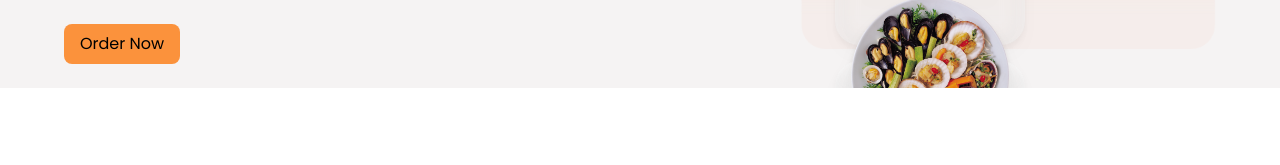
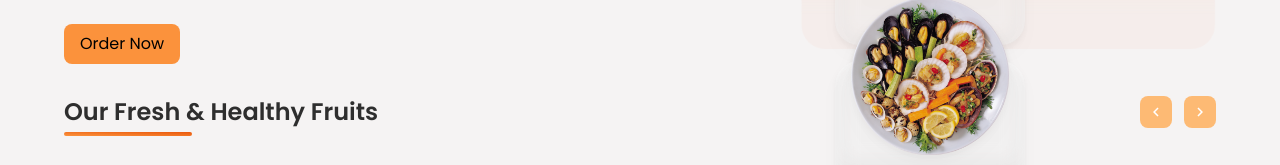
Before and after one commit to krish-98/restaurant-app, a React (Create React App) app: page / in a window 1280 px wide. Shown: the part 720-885 px from the top of the page. Before the commit the page ends 808 px from the top, so only its background shows below. Built offline with nearby package versions, Linux system fonts and the light colour scheme; no server answers; the database is empty.

Commit message:
fruit section (part-1)

```diff
--- a/src/components/MainContainer.jsx
+++ b/src/components/MainContainer.jsx
@@ -1,10 +1,35 @@
 import React from "react"
 import HomeContainer from "./HomeContainer"
+import { motion } from "framer-motion"
+import { MdChevronRight, MdChevronLeft } from "react-icons/md"
 
 const MainContainer = () => {
   return (
     <div className="w-full h-auto flex flex-col items-center justify-center">
       <HomeContainer />
+
+      <section className="w-full my-6">
+        <div className="w-full h-auto flex items-center justify-between">
+          <p className="text-2xl font-semibold capitalize text-headingColor relative before:absolute before:rounded-lg before:content before:w-32 before:h-1 before:-bottom-2 before:left-0 before:bg-gradient-to-tr from-orange-400 to-orange-600 transition-all ease-in-out duration-100">
+            Our fresh & Healthy fruits
+          </p>
+
+          <div className="hidden md:flex gap-3 items-center">
+            <motion.div
+              whileTap={{ scale: 0.75 }}
+              className="w-8 h-8 rounded-lg bg-orange-300 hover:bg-orange-500 cursor-pointer transition-all duration-100 ease-in-out hover:shadow-lg flex items-center justify-center"
+            >
+              <MdChevronLeft className="text-lg text-white" />
+            </motion.div>
+            <motion.div
+              whileTap={{ scale: 0.75 }}
+              className="w-8 h-8 rounded-lg bg-orange-300 hover:bg-orange-500 cursor-pointer transition-all duration-100 ease-in-out hover:shadow-lg flex items-center justify-center"
+            >
+              <MdChevronRight className="text-lg text-white" />
+            </motion.div>
+          </div>
+        </div>
+      </section>
     </div>
   )
 }
```
